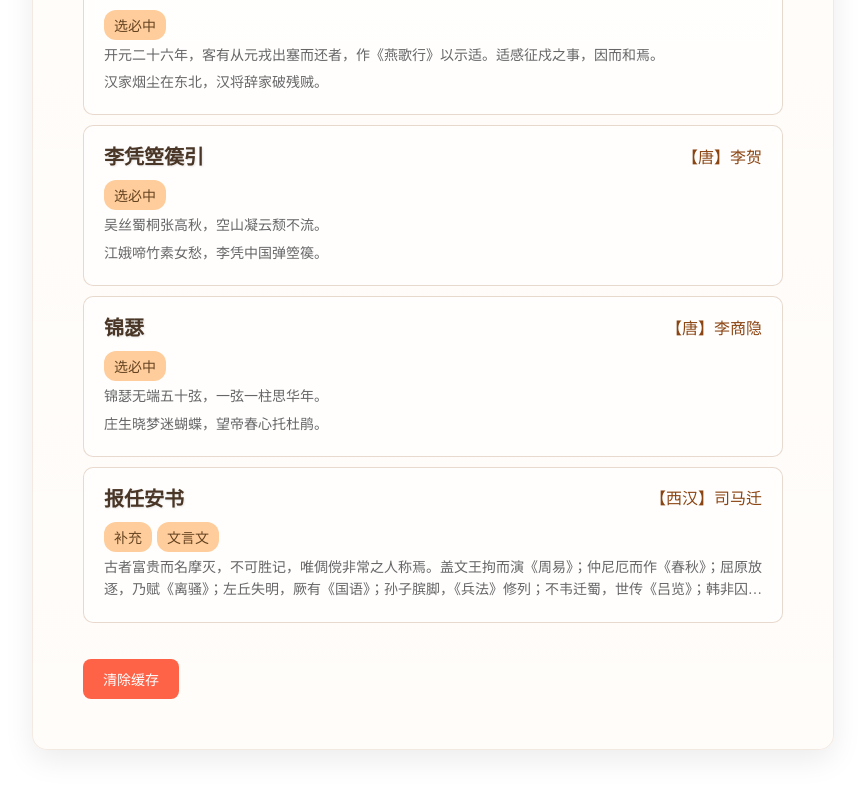
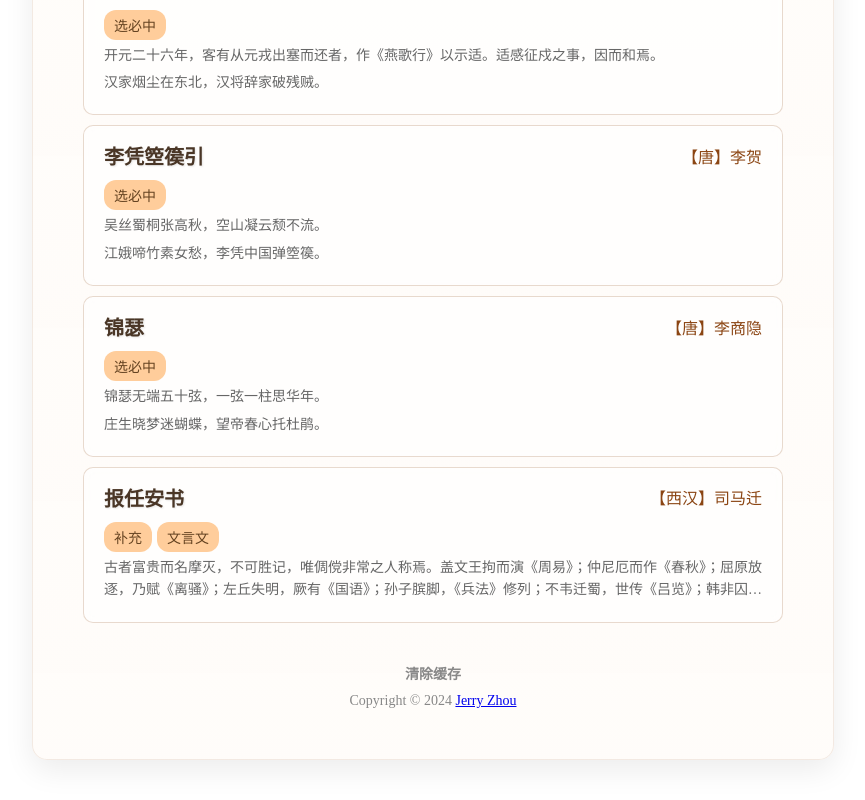
Before and after one commit to YangguangZhou/Poems, a Next.js app: page / in a window 1280 px wide. Shown: the part 1005-1805 px from the top of the page, without its empty margins (207-1072 px from the left). Built offline with nearby package versions, Linux system fonts and the light colour scheme.

Commit message:
增加清除缓存、copyright

```diff
--- a/pages/index.js
+++ b/pages/index.js
@@ -57,7 +57,8 @@ export default function Home({ poems }) {
     }
   };
 
-  const filteredPoems = poems.filter(poem => {
+  const filteredPoems = poems
+    .filter((poem) => {
       const searchContent = (
         poem.title +
         poem.author +
@@ -66,7 +67,8 @@ export default function Home({ poems }) {
         poem.tags.join(',')
       ).toLowerCase();
       return searchContent.includes(searchTerm.toLowerCase());
-  }).sort((a, b) => {
+    })
+    .sort((a, b) => {
       const aIndex = accessOrder.indexOf(a.title);
       const bIndex = accessOrder.indexOf(b.title);
       if (aIndex === -1 && bIndex === -1) return 0;
@@ -75,11 +77,22 @@ export default function Home({ poems }) {
       return aIndex - bIndex;
     });
 
+  const handleClearCache = async () => {
+    await fetch('/api/clearCache', { method: 'POST' });
+    localStorage.clear();
+    setSearchHistory([]);
+    setAccessOrder([]);
+    alert('缓存已清除');
+  };
+
   return (
     <>
       <Head>
         <title>古诗文</title>
-        <link rel="icon" href="https://cdn.jerryz.com.cn/gh/YangguangZhou/picx-images-hosting@master/favicon.png"></link>
+        <link
+          rel="icon"
+          href="https://cdn.jerryz.com.cn/gh/YangguangZhou/picx-images-hosting@master/favicon.png"
+        />
       </Head>
       <div className={styles.container}>
         <h1 className={styles.title}>古诗文</h1>
@@ -112,7 +125,10 @@ export default function Home({ poems }) {
         <ul className={styles.poemList}>
           {filteredPoems.map((poem, index) => (
             <li key={index} className={styles.poemItem}>
-              <Link href={`/${encodeURIComponent(poem.title)}`} onClick={() => handleSearchClick(poem)}>
+              <Link
+                href={`/${encodeURIComponent(poem.title)}`}
+                onClick={() => handleSearchClick(poem)}
+              >
                 <div className={styles.poemCard}>
                   <div className={styles.poemHeader}>
                     <span className={styles.poemTitle}>{poem.title}</span>
@@ -131,19 +147,20 @@ export default function Home({ poems }) {
             </li>
           ))}
         </ul>
-        {process.env.NODE_ENV === 'development' && (
-          <button
-            onClick={async () => {
-              await fetch('/api/clearCache', { method: 'POST' });
-              localStorage.clear();
-              setSearchHistory([]);
-              setAccessOrder([]);
-            }}
-            className={styles.clearCacheButton}
-          >
+
+        {/* 新增 Footer */}
+        <footer className={styles.footer}>
+          <a className={styles.clearCacheLink} onClick={handleClearCache}>
             清除缓存
-          </button>
-        )}
+          </a>
+          <div>
+            Copyright © 2024
+            {' '}
+            <a href="https://jerryz.com.cn" target="_blank" rel="noreferrer">
+              Jerry Zhou
+            </a>
+          </div>
+        </footer>
       </div>
     </>
   );
--- a/styles/Home.module.css
+++ b/styles/Home.module.css
@@ -47,6 +47,7 @@
 .searchContainer {
     margin: 20px 0;
     text-align: center;
+    position: relative;
 }
 
 .searchInput {
@@ -82,12 +83,6 @@
     font-size: 14px;
 }
 
-.searchContainer {
-  margin: 20px 0;
-  text-align: center;
-  position: relative;
-}
-
 .searchHistoryDropdown {
   position: absolute;
   top: 100%;
@@ -117,18 +112,6 @@
 
 .searchHistoryItem:hover {
   background: rgba(139, 69, 19, 0.1);
-}
-
-@media screen and (max-width: 768px) {
-  .searchHistoryDropdown {
-    width: 90%;
-  }
-}
-
-@media screen and (max-width: 480px) {
-  .searchHistoryDropdown {
-    width: 95%;
-  }
 }
 
 .poemItem {
@@ -183,24 +166,13 @@
     text-overflow: ellipsis;
     display: -webkit-box;
     line-clamp: 2;
-    -webkit-line-clamp: 2; /* 显示两行 */
+    -webkit-line-clamp: 2;
     -webkit-box-orient: vertical;
 }
 
+/* 原有的清除缓存按钮不再使用，请改为 link */
 .clearCacheButton {
-    margin-top: 20px;
-    padding: 10px 20px;
-    background-color: #ff6347;
-    color: white;
-    border: none;
-    border-radius: 8px;
-    cursor: pointer;
-    font-size: 14px;
-    transition: background-color 0.3s ease;
-}
-
-.clearCacheButton:hover {
-    background-color: #ff4500;
+    display: none;
 }
 
 @media screen and (max-width: 768px) {
@@ -259,7 +231,24 @@
     }
 
     .searchInput {
-        /* width: 95%; */
         font-size: 14px;
     }
 }
+
+/* 新增 Footer 样式 */
+.footer {
+  text-align: center;
+  margin-top: 40px;
+  color: #888;
+  font-family: 'Noto Serif SC', serif;
+  font-size: 14px;
+}
+
+.clearCacheLink {
+  display: inline-block;
+  margin-bottom: 10px;
+  font-weight: bold;
+  cursor: pointer;
+  color: #888;
+  text-decoration: none;
+}
--- a/styles/Poem.module.css
+++ b/styles/Poem.module.css
@@ -78,7 +78,6 @@
     padding: 15px;
     background: #f9f0e6;
     border-radius: 8px;
-    /* text-align: center; */
     box-shadow: 0 2px 8px rgba(139, 69, 19, 0.08);
     transform: translateY(5px);
     transition: all 0.3s ease;
@@ -115,7 +114,7 @@
   text-decoration: underline;
 }
 
-/* 添加移动设备适配 */
+/* 移动设备适配 */
 @media screen and (max-width: 768px) {
   .container {
     margin: 20px;
@@ -155,3 +154,21 @@
     font-size: 24px;
   }
 }
+
+/* 新增 Footer 样式 */
+.footer {
+  text-align: center;
+  margin-top: 40px;
+  color: #888;
+  font-family: 'Noto Serif SC', serif;
+  font-size: 14px;
+}
+
+.clearCacheLink {
+  display: inline-block;
+  margin-bottom: 10px;
+  font-weight: bold;
+  cursor: pointer;
+  color: #888;
+  text-decoration: none;
+}
```
Also changed, not shown: pages/[poem].js (+21 -0 lines). Lines whose indentation alone changed are shown as unchanged.
